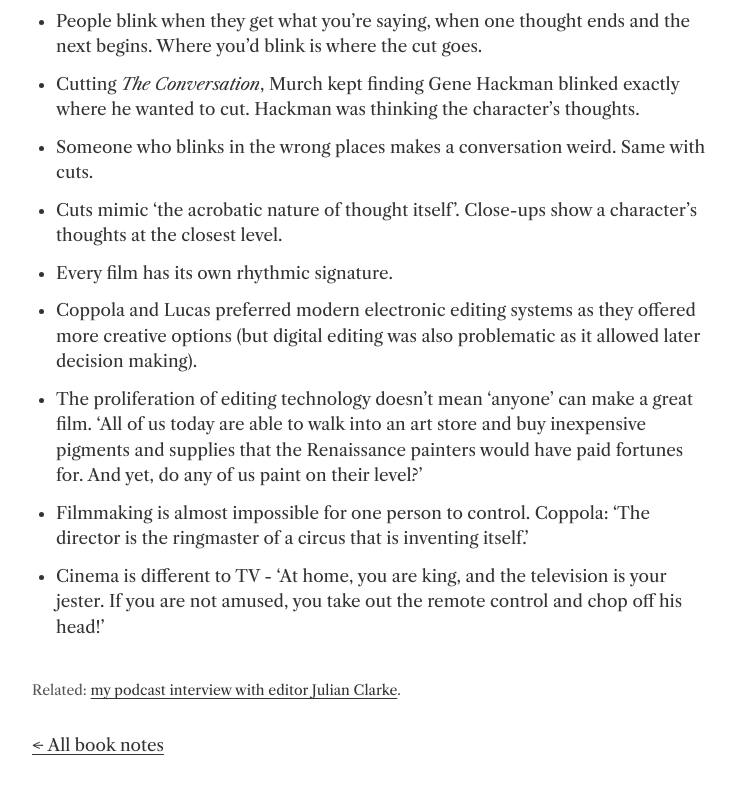
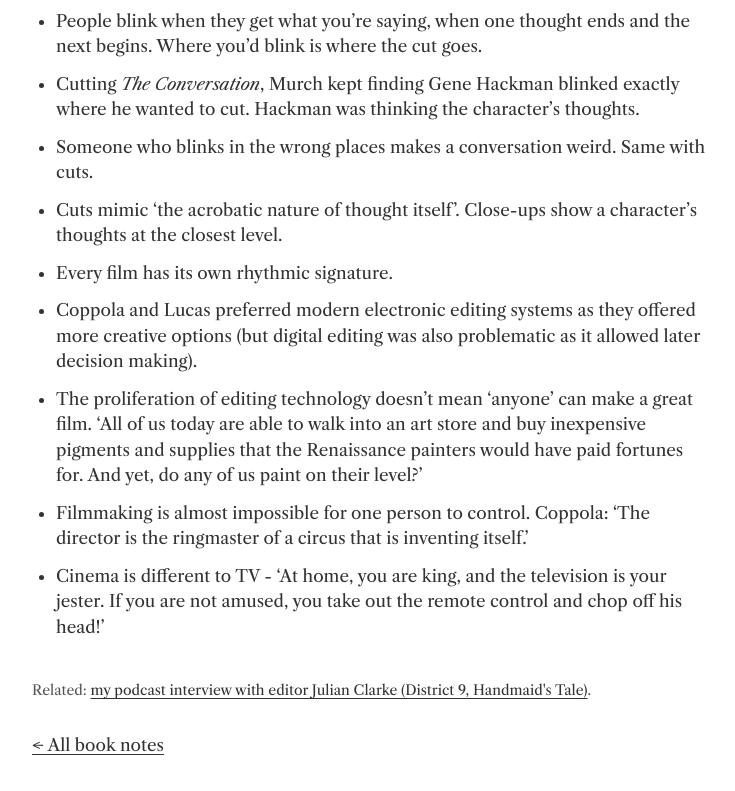
Before and after one commit to mfbmbm/mikebattle-site, an Astro site: page /book-notes/in-the-blink-of-an-eye in a window 1280 px wide. Shown: the part 1006-1797 px from the top of the page, without its empty margins (268-1003 px from the left). Built offline with nearby package versions, Linux system fonts and the light colour scheme; Astro itself is replaced by a stand-in of ours; a web font is replaced by a local one.

Commit message:
Blink note: reword podcast link
Co-Authored-By: Claude Opus 5.5 <noreply@anthropic.com>
Claude-Session: https://claude.ai/code/session_01ArhBGvGGR4UorrANwvTu1R

```diff
--- a/src/content/notes/in-the-blink-of-an-eye.md
+++ b/src/content/notes/in-the-blink-of-an-eye.md
@@ -2,7 +2,7 @@
 book: "In the Blink of an Eye"
 author: Walter Murch
 related:
-  text: "my podcast interview with editor Julian Clarke"
+  text: "my podcast interview with editor Julian Clarke (District 9, Handmaid's Tale)"
   url: https://podcasts.apple.com/gb/podcast/julian-clarke-editor-district-9-handmaids-tale-deadpool/id1529608643?i=1000536243888
 ---
 
```
